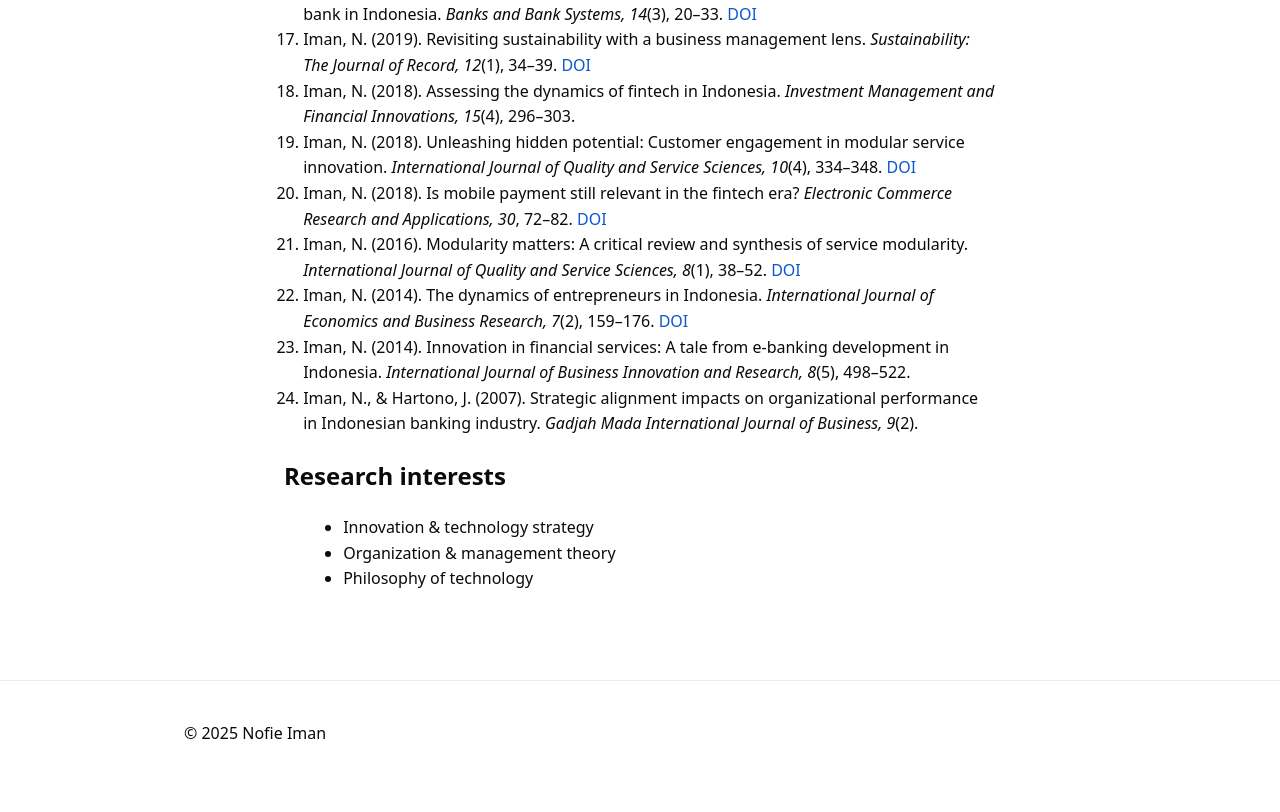
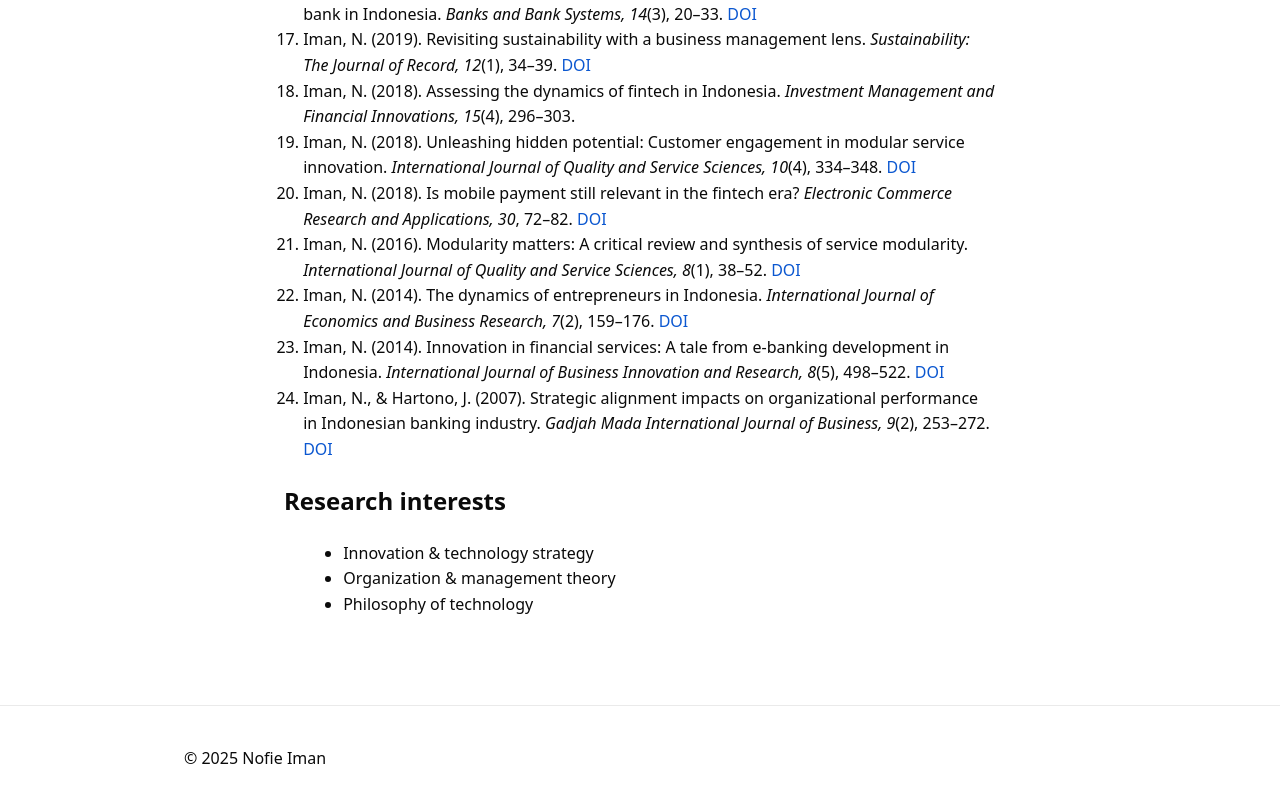
Before and after one commit to nofieiman/nofieiman.github.io, a plain HTML site: page research.html in a window 1280 px wide. Shown: the part 1189-2001 px from the top of the page. Before the commit the page ends 1975 px from the top, so only its background shows below. Drawn offline with Linux system fonts and the light colour scheme.

Commit message:
Update research.html

```diff
--- a/research.html
+++ b/research.html
@@ -46,8 +46,8 @@
     <li>Iman, N. (2018). Is mobile payment still relevant in the fintech era? <em>Electronic Commerce Research and Applications, 30</em>, 72–82. <a href="https://doi.org/10.1016/j.elerap.2018.05.009" target="_blank" rel="noopener">DOI</a></li>
     <li>Iman, N. (2016). Modularity matters: A critical review and synthesis of service modularity. <em>International Journal of Quality and Service Sciences, 8</em>(1), 38–52. <a href="https://doi.org/10.1108/IJQSS-05-2015-0046" target="_blank" rel="noopener">DOI</a></li>
     <li>Iman, N. (2014). The dynamics of entrepreneurs in Indonesia. <em>International Journal of Economics and Business Research, 7</em>(2), 159–176. <a href="https://doi.org/10.1504/IJEBR.2014.060030" target="_blank" rel="noopener">DOI</a></li>
-    <li>Iman, N. (2014). Innovation in financial services: A tale from e-banking development in Indonesia. <em>International Journal of Business Innovation and Research, 8</em>(5), 498–522.</li>
-    <li>Iman, N., & Hartono, J. (2007). Strategic alignment impacts on organizational performance in Indonesian banking industry. <em>Gadjah Mada International Journal of Business, 9</em>(2).</li>
+    <li>Iman, N. (2014). Innovation in financial services: A tale from e-banking development in Indonesia. <em>International Journal of Business Innovation and Research, 8</em>(5), 498–522. <a href="https://doi.org/10.1504/IJBIR.2014.064611" target="_blank" rel="noopener">DOI</a></li>
+    <li>Iman, N., & Hartono, J. (2007). Strategic alignment impacts on organizational performance in Indonesian banking industry. <em>Gadjah Mada International Journal of Business, 9</em>(2), 253–272. <a href="https://doi.org/10.22146/gamaijb.5598" target="_blank" rel="noopener">DOI</a></li>
   </ol>
 
   <h2>Research interests</h2>
```
